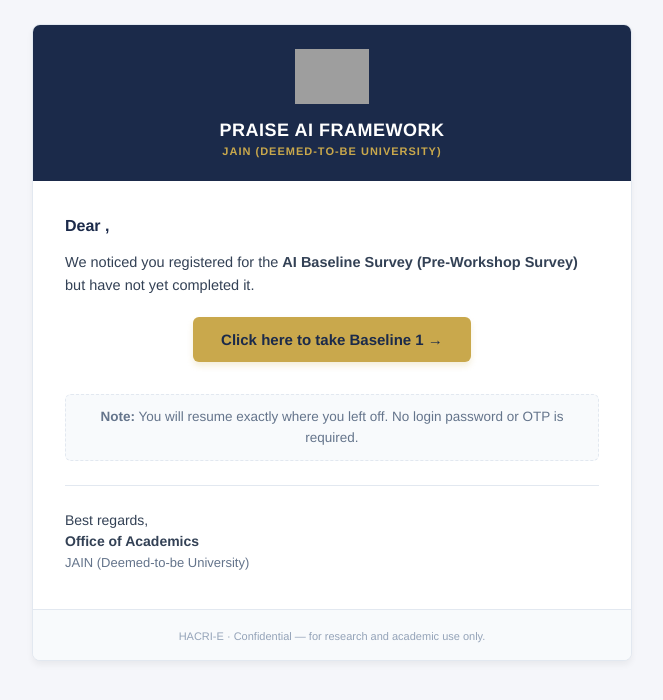
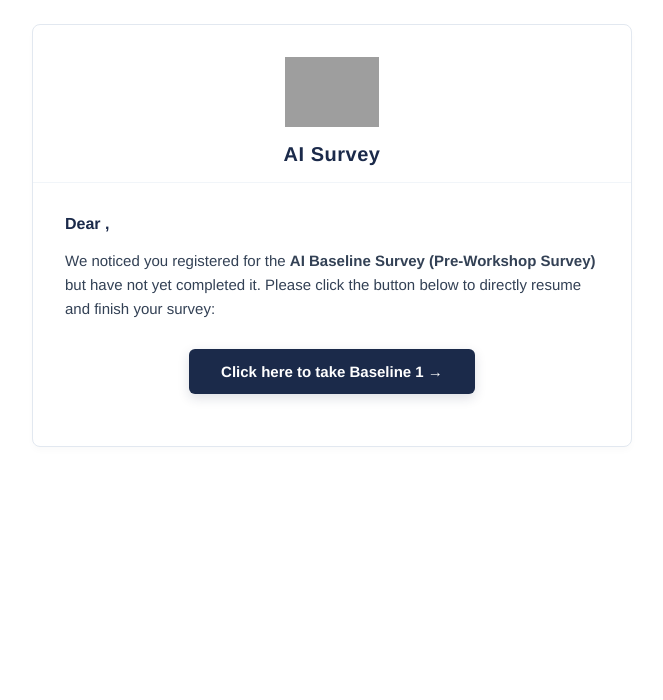
Before and after one commit to ooa-jain/HACRI-E, a FastAPI app: template app/templates/pre_reminder_email.html in a window 1280 px wide. Shown: the top 700 px of the page, without its empty margins (308-971 px from the left). Run offline with FastAPI, Linux system fonts and the light colour scheme; the template is opened without the code that fills it, so the values that code supplies are empty; parts of the project's set-up code (start-up, migrations or seed data) failed here and were passed over; grey boxes are pictures that could not be loaded.

Commit message:
feat: Redesign email reminder layout with white background, dark blue button, AI Survey header, and logo.png inline embedding

```diff
--- a/app/templates/pre_reminder_email.html
+++ b/app/templates/pre_reminder_email.html
@@ -1,56 +1,35 @@
 <!doctype html>
 <html>
-<body style="font-family: 'Helvetica Neue', Helvetica, Arial, sans-serif; color: #1B2A4A; background: #F5F6FA; padding: 24px; margin: 0;">
-  <table width="100%" cellpadding="0" cellspacing="0" style="max-width: 600px; margin: auto; background: #ffffff; border-radius: 8px; overflow: hidden; border: 1px solid #E2E8F0; box-shadow: 0 4px 6px rgba(0, 0, 0, 0.05);">
-    <!-- Header -->
+<body style="font-family: 'Helvetica Neue', Helvetica, Arial, sans-serif; color: #1B2A4A; background: #ffffff; padding: 24px; margin: 0;">
+  <table width="100%" cellpadding="0" cellspacing="0" style="max-width: 600px; margin: auto; background: #ffffff; border: 1px solid #E2E8F0; border-radius: 8px; overflow: hidden; box-shadow: 0 4px 6px rgba(0, 0, 0, 0.02);">
+    <!-- Header/Logo -->
     <tr>
-      <td style="background: #1B2A4A; padding: 24px 32px; text-align: center;">
-        <img src="cid:logosmall" alt="JAIN Deemed-to-be University" style="max-height: 55px; margin-bottom: 12px; display: inline-block;" />
-        <div style="color: #ffffff; font-size: 18px; font-weight: 800; letter-spacing: 0.5px; text-transform: uppercase;">
-          PRAISE AI FRAMEWORK
-        </div>
-        <div style="color: #C9A84C; font-size: 11px; font-weight: 600; margin-top: 4px; letter-spacing: 1px; text-transform: uppercase;">
-          JAIN (Deemed-to-be University)
+      <td style="padding: 32px 32px 16px 32px; text-align: center; border-bottom: 1px solid #F1F5F9;">
+        <img src="cid:logo" alt="AI Survey" style="max-height: 70px; display: inline-block;" />
+        <div style="color: #1B2A4A; font-size: 20px; font-weight: 700; margin-top: 12px; letter-spacing: 0.5px;">
+          AI Survey
         </div>
       </td>
     </tr>
     <!-- Content -->
     <tr>
-      <td style="padding: 36px 32px;">
+      <td style="padding: 32px;">
         <p style="font-size: 16px; font-weight: 600; margin: 0 0 16px 0;">Dear {{ name }},</p>
 
-        <p style="font-size: 14.5px; line-height: 1.6; color: #334155; margin: 0 0 20px 0;">
-          We noticed you registered for the <strong>AI Baseline Survey (Pre-Workshop Survey)</strong> but have not yet completed it.
+        <p style="font-size: 15px; line-height: 1.6; color: #334155; margin: 0 0 28px 0;">
+          We noticed you registered for the <strong>AI Baseline Survey (Pre-Workshop Survey)</strong> but have not yet completed it. Please click the button below to directly resume and finish your survey:
         </p>
 
         <!-- CTA Button -->
-        <table width="100%" cellpadding="0" cellspacing="0" style="margin-bottom: 32px;">
+        <table width="100%" cellpadding="0" cellspacing="0" style="margin-bottom: 20px;">
           <tr>
             <td align="center">
-              <a href="{{ resume_link }}" style="display: inline-block; background: #C9A84C; color: #1B2A4A; font-size: 15px; font-weight: 700; padding: 14px 28px; border-radius: 6px; text-decoration: none; box-shadow: 0 4px 6px rgba(201, 168, 76, 0.2); transition: background-color 0.2s;">
+              <a href="{{ resume_link }}" style="display: inline-block; background: #1B2A4A; color: #ffffff; font-size: 15px; font-weight: 700; padding: 14px 32px; border-radius: 6px; text-decoration: none; box-shadow: 0 4px 12px rgba(27, 42, 74, 0.15);">
                 Click here to take Baseline 1 &rarr;
               </a>
             </td>
           </tr>
         </table>
-
-        <p style="font-size: 13.5px; line-height: 1.5; color: #64748B; margin: 0 0 24px 0; text-align: center; background: #F8FAFC; padding: 12px; border-radius: 6px; border: 1px dashed #E2E8F0;">
-          <strong>Note:</strong> You will resume exactly where you left off. No login password or OTP is required.
-        </p>
-
-        <hr style="border: 0; border-top: 1px solid #E2E8F0; margin: 24px 0;" />
-
-        <p style="font-size: 14px; line-height: 1.5; color: #334155; margin: 0;">
-          Best regards,<br />
-          <strong>Office of Academics</strong><br />
-          <span style="color: #64748B; font-size: 13px;">JAIN (Deemed-to-be University)</span>
-        </p>
-      </td>
-    </tr>
-    <!-- Footer -->
-    <tr>
-      <td style="background: #F8FAFC; padding: 16px 32px; border-top: 1px solid #E2E8F0; text-align: center;">
-        <span style="font-size: 11px; color: #94A3B8;">HACRI-E · Confidential — for research and academic use only.</span>
       </td>
     </tr>
   </table>
```
Also changed, not shown: app/emailer.py (+4 -4 lines), app/templates/post_reminder_email.html (+12 -37 lines).
